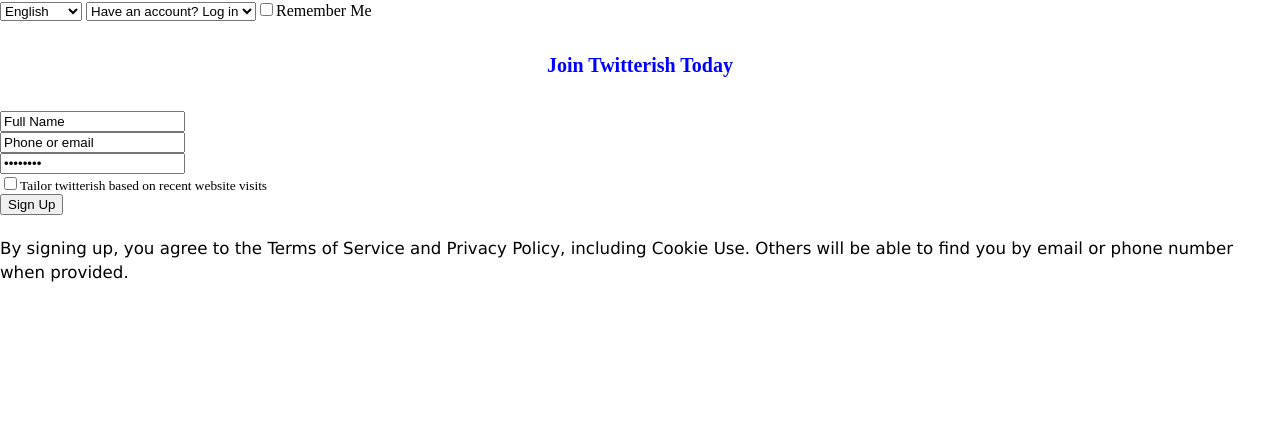
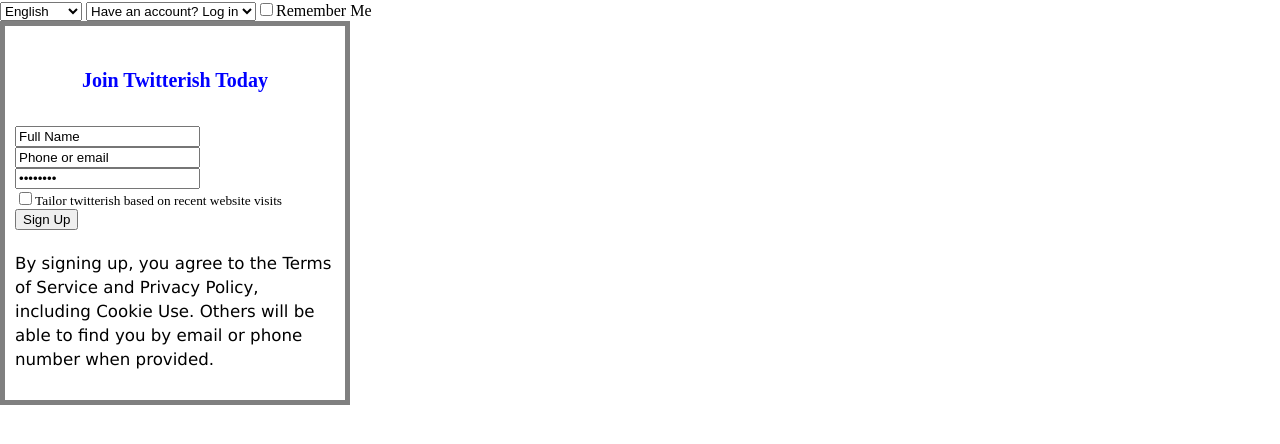
Before and after one commit to samuelgustafson/twitter_clone, a website: page public/html/signup.html in a window 1280 px wide. Drawn offline with Linux system fonts and the light colour scheme.

Commit message:
trying to add div box

```diff
--- a/public/css/signup.css
+++ b/public/css/signup.css
@@ -26,8 +26,8 @@
   align-items: center
 }
 div {
-  margin-left: auto;
-  margin-right: auto;
-  margin-top: auto;
-  margin-bottom: auto;
+    width: 320px;
+    padding: 10px;
+    border: 5px solid gray;
+    margin: 0;
 }
--- a/public/html/signup.html
+++ b/public/html/signup.html
@@ -28,7 +28,7 @@
   </style>
   </head>
   <body>
-    <div>
+    <div class="login">
   <h5>Join Twitterish Today</h5>
   <form action="broke">
   <input type="text" name="full Name" value="Full Name"><br>
```
